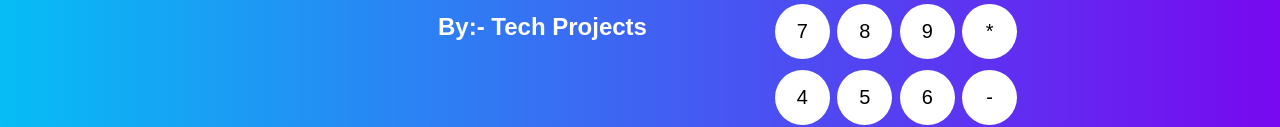
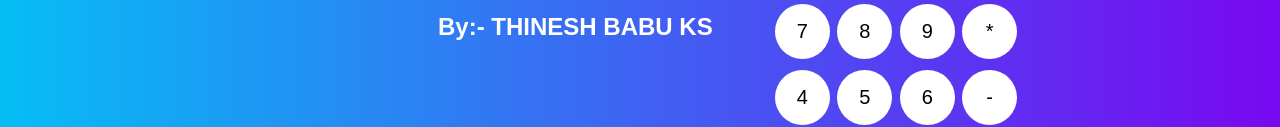
Before and after one commit to THINESHBABU0910/calculator, a plain HTML site: page calculatorNew.html in a window 1280 px wide. Shown: the part 337-464 px from the top of the page. Drawn offline with Linux system fonts and the light colour scheme.

Commit message:
Update calculatorNew.html

```diff
--- a/calculatorNew.html
+++ b/calculatorNew.html
@@ -10,7 +10,7 @@
       online calculator
     </h1>
     <h2>
-        By:- Tech Projects
+        By:- THINESH BABU KS
     </h2>
 
       </div>
```
